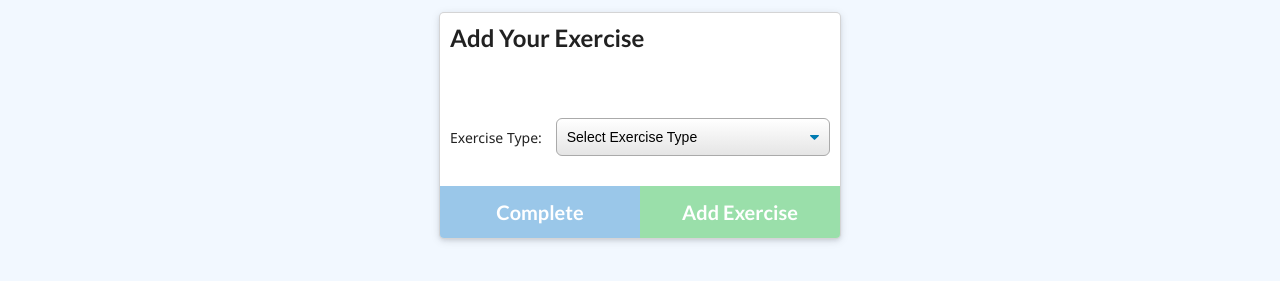
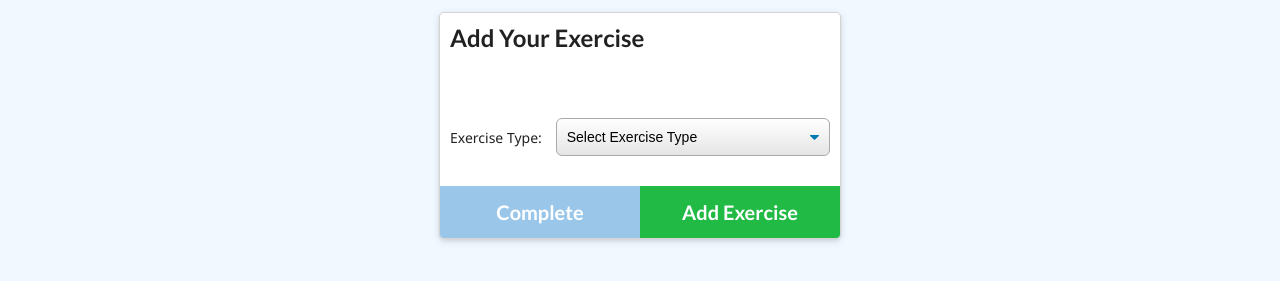
Before and after one commit to kelebetengida/Fitness-Tracker, a website: page public/exercise.html in a window 1280 px wide. Shown: the part 235-516 px from the top of the page. Drawn offline with nearby package versions, Linux system fonts and the light colour scheme; no server answers; files whose address does not match are found by name.

Commit message:
New consle logs for debuging.

```diff
--- a/public/exercise.html
+++ b/public/exercise.html
@@ -71,7 +71,7 @@
             <button disabled class="huge ui blue button complete">
               Complete
             </button>
-            <button disabled class="huge ui positive button add-another">
+            <button class="huge ui positive button add-another">
               Add Exercise
             </button>
           </div>
--- a/routes/api.js
+++ b/routes/api.js
@@ -33,6 +33,8 @@ router.put("/api/workouts/:id", (req, res) => {
 });
 router.post("/api/workouts", ({ body }, res) => {
     db.Workout.create(body).then((dbWorkout) => {
+        console.log("Workout to be added");
+        console.log(body);
         res.json(dbWorkout);
 
     }).catch(err => {
```
